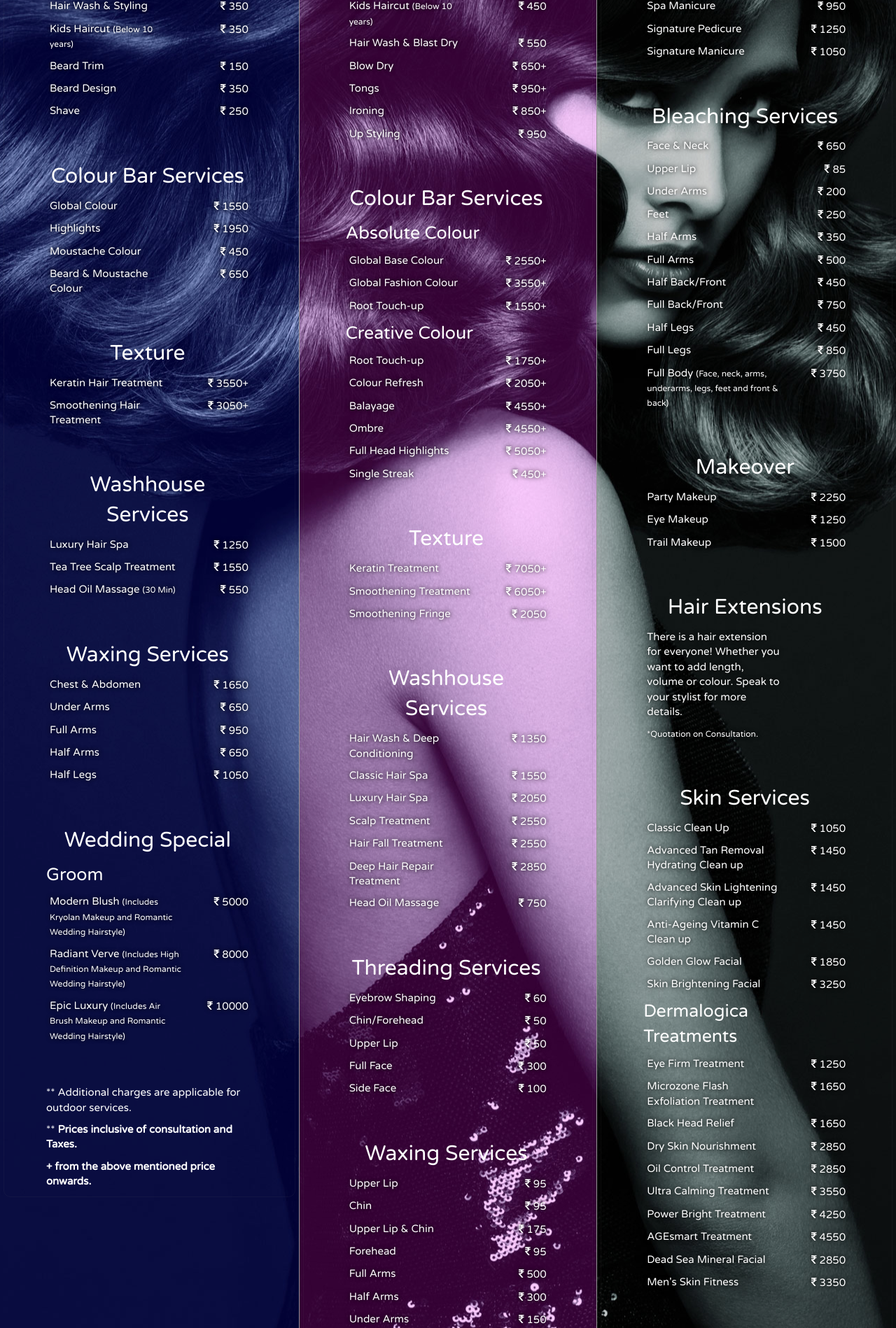
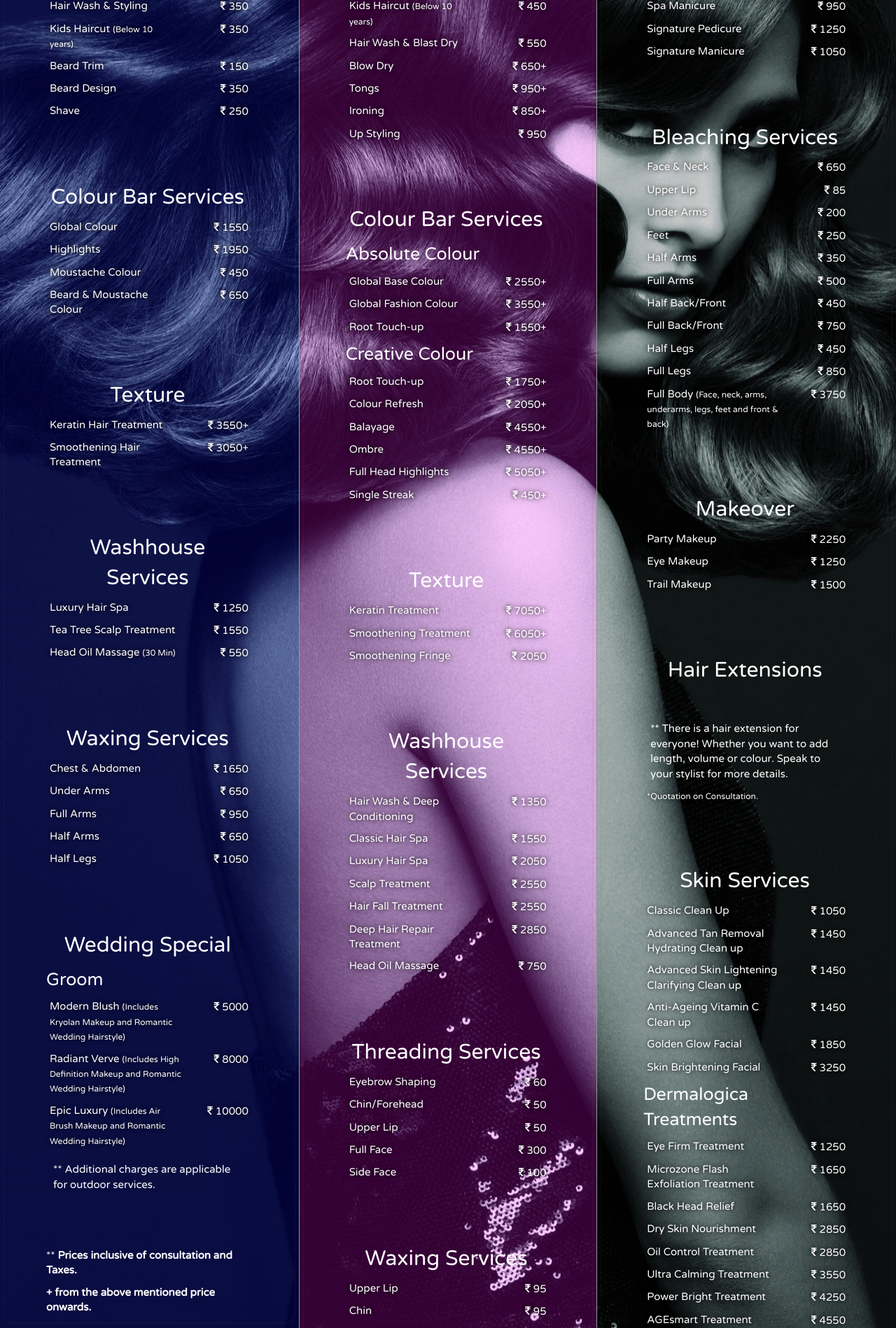
Before and after one commit to SajithPradeep/ZiqueSalonSpa, a PHP site: page / in a window 1280 px wide. Shown: the part 950-2848 px from the top of the page at 70% size. Run offline with PHP 8.4, Linux system fonts and the light colour scheme; some libraries are stand-ins or nearby versions.

Commit message:
bug fixes

```diff
--- a/css/style.css
+++ b/css/style.css
@@ -135,16 +135,17 @@ body {
     /* position: absolute;
     right: 0; */
 }
-.fa-inr {
-    display: none;
-}
 .rupee-amount:before {
     margin-right: 4px;
     font-family: 'FontAwesome';
     content : '\f156';
 }
+.outdoor-charges {
+    margin-top: 10px;
+    padding: 0 10px 0 10px;
+}
 .conditions {
-    margin-top: 50px;
+    margin-top: 80px;
 }
 /*--------End of sevices list styles-----------*/
 
--- a/home.html
+++ b/home.html
@@ -90,6 +90,11 @@
                                             <span class="rupee-amount">{{amount}}</span>
                                         {{/if}}
                                     </p>
+                                </li>
+                                <li>
+                                    {{#if outdoorCharges}}
+                                        <p class="outdoor-charges">** {{outdoorCharges}}</p>
+                                    {{/if}}
                                 </li>
                                 {{/each}}
                             </ul>
--- a/js/script.js
+++ b/js/script.js
@@ -259,7 +259,6 @@ var data = {
             }, {
                 serviceID: "MenSix",
                 serviceType: "Wedding Special",
-                conditionsApply: "Additional charges are applicable for outdoor services.",
                 disclaimer: "Prices inclusive of consultation and Taxes.",
                 onwards: "+ from the above mentioned price onwards.",
                 services: [
@@ -275,7 +274,8 @@ var data = {
                     }, {
                         name: "Epic Luxury ",
                         stylist: "(Includes Air Brush Makeup and Romantic Wedding Hairstyle) ",
-                        amount: 10000
+                        amount: 10000,
+                        outdoorCharges: "Additional charges are applicable for outdoor services."
                     },
                 ]
             },]
@@ -512,7 +512,6 @@ var data = {
             },  {
                 serviceID: "WomenSeven",
                 serviceType: "Wedding Special",
-                conditionsApply: "Additional charges are applicable for outdoor services.",
                 disclaimer: "Prices inclusive of consultation and Taxes.",
                 onwards: "+ from the above mentioned price onwards.",
                 services: [
@@ -532,7 +531,8 @@ var data = {
                     }, {
                         name: "Bridesmaid Makeup ",
                         stylist: "(Makeup & Hairdo) ",
-                        amount: 5000
+                        amount: 5000,
+                        outdoorCharges: "Additional charges are applicable for outdoor services."
                     }]
             }]
         }},
@@ -639,8 +639,9 @@ var data = {
                     serviceType: "Hair Extensions",
                     services: [
                         {
-                            name: "There is a hair extension for everyone! Whether you want to add length, volume or colour. Speak to your stylist for more details. ",
-                            stylist: ""
+                            name: "",
+                            stylist: "",
+                            outdoorCharges: "There is a hair extension for everyone! Whether you want to add length, volume or colour. Speak to your stylist for more details."
                         }, {
                             name: "",
                             stylist: "*Quotation on Consultation. ",
@@ -719,7 +720,6 @@ var data = {
             },  {
                     serviceID: "UnisexSix",
                     serviceType: "SPA Services",
-                    conditionsApply: "Additional charges are applicable for outdoor services.",
                     disclaimer: "Prices inclusive of consultation and Taxes.",
                     services: [
                     {
@@ -770,7 +770,7 @@ var data = {
                         name: "Brightening Body Scrub & Wrap  ",
                         stylist: "120 Min",
                         amount: 4250
-                    },]
+                    }]
             }]
             }
         }
```
